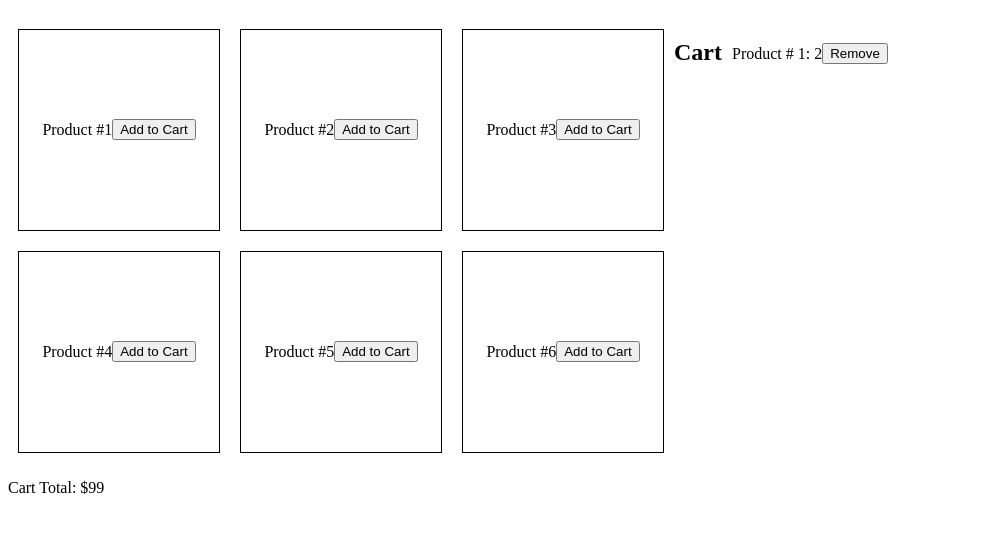
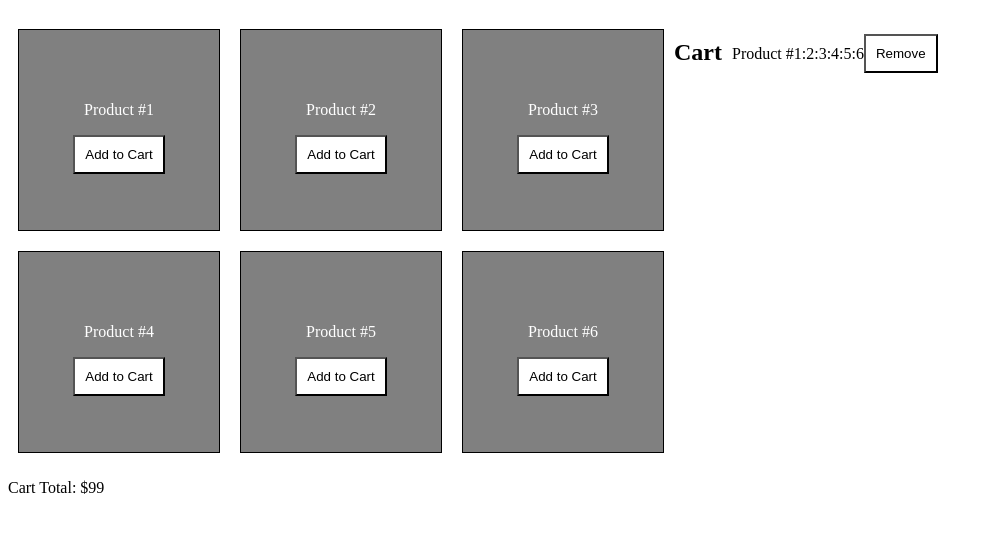
Before and after one commit to Ihabghub/Session-11, a plain HTML site: page index.html in a window 1280 px wide. Shown: the part 61-594 px from the top of the page, without its empty margins (0-993 px from the left). Drawn offline with Linux system fonts and the light colour scheme.

Commit message:
added repo

```diff
--- a/index.html
+++ b/index.html
@@ -10,8 +10,11 @@
             border: 1px solid black;
             margin: 10px;
             display: flex;
+            flex-direction: column;
             justify-content: center;
             align-items: center;
+            background-color: gray;
+            color: white;
         }
 
         .cart-item {
@@ -29,6 +32,10 @@
         }
         .row2{
             display: flex;
+        }
+        button{
+            padding: 10px;
+            background-color: white;
         }
     </style>
 </head>
@@ -70,7 +77,7 @@
         <h2>Cart</h2>
         <div class="cart">
             <div class="cart-item">
-                <p>Product # 1: 2</p>
+                <p>Product #1:2:3:4:5:6</p>
                 <button onclick="removeFromCart(1)">Remove</button>
             </div>
         </div>
```
